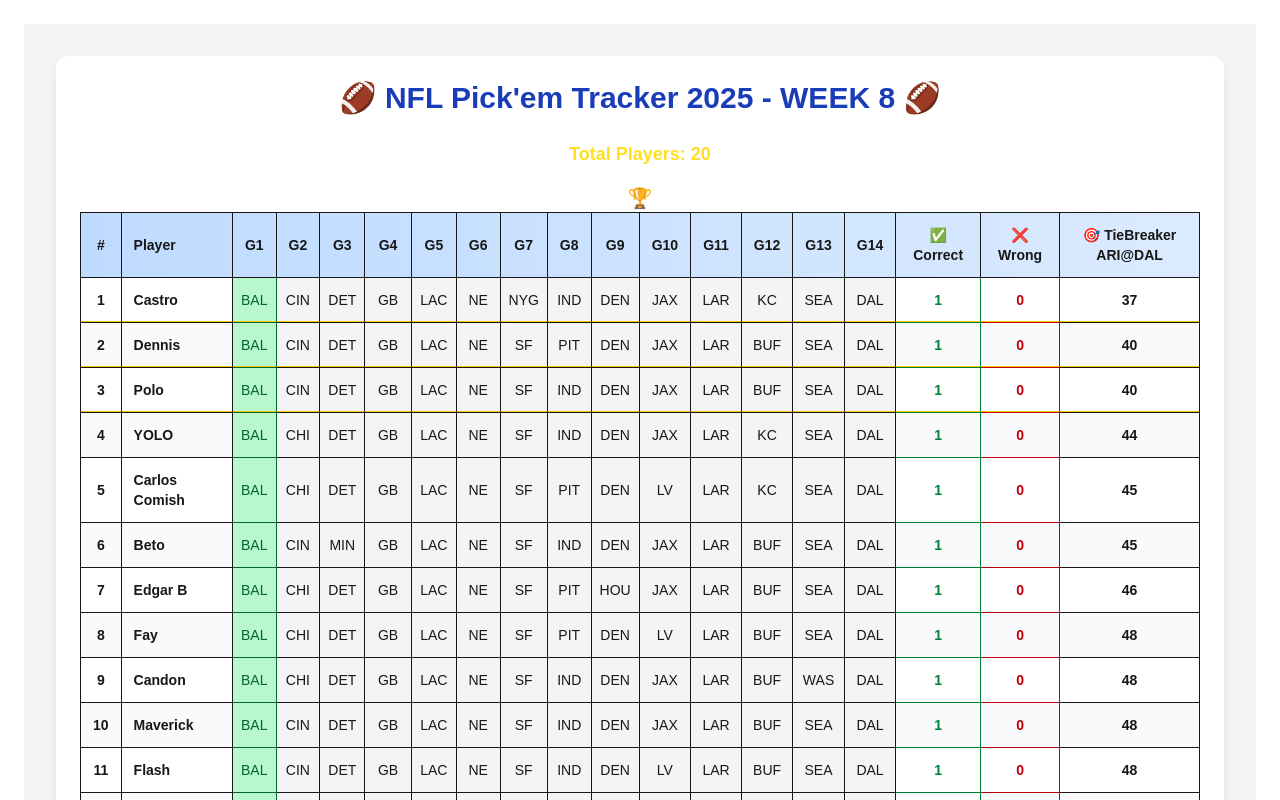
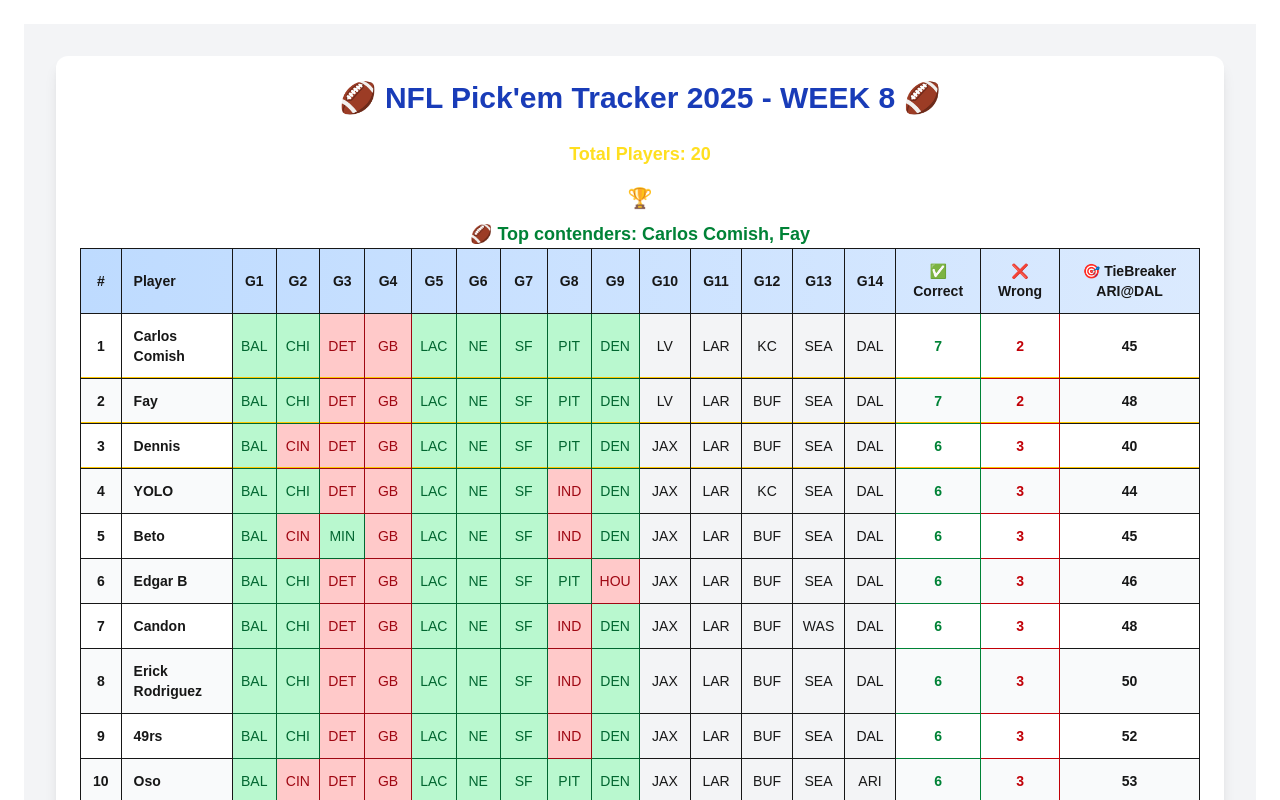
Before and after one commit to CarlosMartinezCM/pickEmTracker, a Next.js app: page / in a window 1280 px wide. Shown: the top 800 px of the page. Built offline with nearby package versions, Linux system fonts and the light colour scheme.

Commit message:
Update pickems after morning games

```diff
--- a/app/components/PickEmBoard.tsx
+++ b/app/components/PickEmBoard.tsx
@@ -53,7 +53,8 @@ type Result = { [gameIndex: number]: string };
 type LeaderboardPlayer = Player & { correct: number; wrong: number; rank: number };
 
 // Week 9 results
-const confirmedResults: (string | null)[] = [/* WeekResults */  "BAL"     /*Results*/];
+const confirmedResults: (string | null)[] = [/* WeekResults */  "BAL", "CHI", "MIN", "CAR", "LAC",
+                                                                 "NE", "SF", "PIT", "DEN"     /*Results*/];
 
 //Week 9 players
 const initialPlayers: Player[] = [
@@ -161,7 +162,7 @@ export default function PickemTracker() {
   const winners = useMemo(() => leaderboard.filter(p => p.rank === 1), [leaderboard]);
 
   // Top contenders: rank ≤ varies. ** This is where i change the number of top contenders**
-  const realisticWinners = useMemo(() => leaderboard.filter(p => p.rank <= 0), [leaderboard]);
+  const realisticWinners = useMemo(() => leaderboard.filter(p => p.rank <= 2), [leaderboard]);
 
   return (
     <div className="p-8 bg-gray-100 dark:bg-gray-900 min-h-screen space-y-8 transition-colors duration-300">      {/* Picks Tracker */}
@@ -184,7 +185,7 @@ export default function PickemTracker() {
         {realisticWinners.length > 0 && (
           <div className="text-center mt-2 text-lg font-semibold text-green-700 dark:text-blue-200">
             🏈 {(" ")}
-             Top 4 contenders: {realisticWinners.map(p => p.name).join(", ")}
+             Top contenders: {realisticWinners.map(p => p.name).join(", ")}
           </div>
         )}
         <div className="overflow-x-auto">
```
